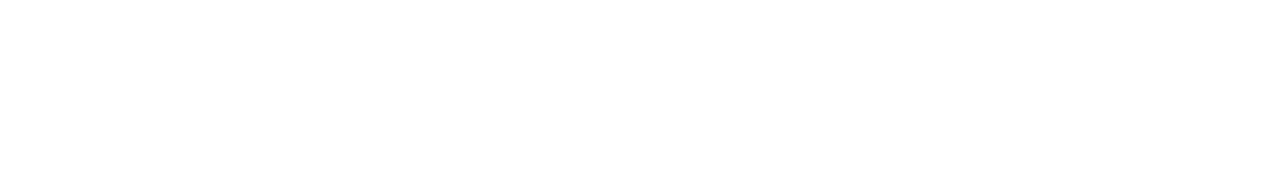
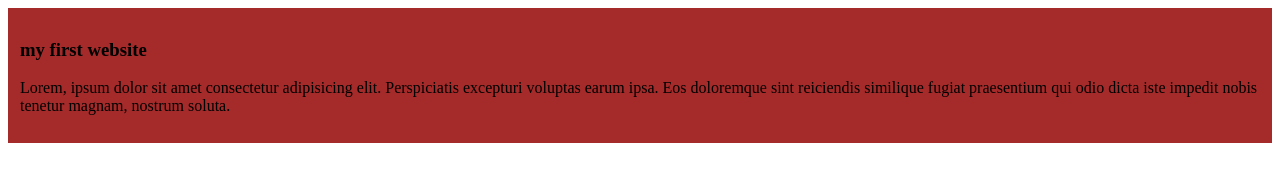
Before and after one commit to suibhaidar/my-simple-website, a plain HTML site: page index.html in a window 1280 px wide. Drawn offline with Linux system fonts and the light colour scheme.

Commit message:
added the first web

```diff
--- a/index.html
+++ b/index.html
@@ -4,8 +4,13 @@
     <meta charset="UTF-8">
     <meta name="viewport" content="width=device-width, initial-scale=1.0">
     <title>my simple website</title>
+    <link rel="stylesheet" href="styles/web.css">
 </head>
 <body>
+    <div>
+        <h3>my first website</h3>
+        <p>Lorem, ipsum dolor sit amet consectetur adipisicing elit. Perspiciatis excepturi voluptas earum ipsa. Eos doloremque sint reiciendis similique fugiat praesentium qui odio dicta iste impedit nobis tenetur magnam, nostrum soluta.</p>
+    </div>
 
 </body>
 </html>
--- /dev/null
+++ b/styles/web.css
@@ -0,0 +1,3 @@
+div{background-color: brown;
+padding: 12px
+}
```
